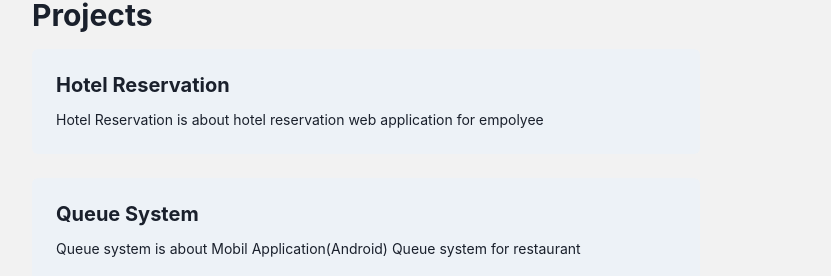
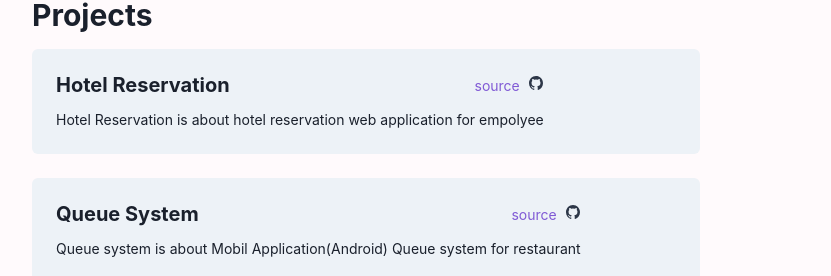
Before and after one commit to markmark345/markmark345.github.io, a Next.js app: page / in a window 1280 px wide. Shown: the part 475-751 px from the top of the page, without its empty margins (224-1055 px from the left). Built offline with nearby package versions, Linux system fonts and the light colour scheme.

Commit message:
fix project

```diff
--- a/components/LinkCard.js
+++ b/components/LinkCard.js
@@ -1,51 +1,34 @@
-import React from "react";
 import NextLink from "next/link";
-import { chakra, useColorModeValue } from "@chakra-ui/react";
+import {
+    Link,
+    LinkProps,
+    Icon,
+    HStack,
+    useColorModeValue as mode,
+  } from '@chakra-ui/react';
+  import { IoLogoGithub } from "react-icons/io5";
 
-const LinkCard = (props) => {
-  const href = props.href;
-  const isInternalLink = href && (href.startsWith("/") || href.startsWith("#"));
+  const LinkCard = ({ children, ...linkProps }) => {
+    return (
+      <span>
+        <Link
+          {...linkProps}
+          color={mode('purple.500', 'purple.300')}
+          display='inline-flex'
+          alignItems='center'
+          isExternal
+          target='_blank'
+        >
+          {children}
+        </Link>
+        <Icon
+          as={IoLogoGithub}
+          ml={2}
+          color={mode('gray.700', 'white')}
+          display='inline'
+        />
+      </span>
+    );
+  };
 
-  return props.unstyled ? (
-    isInternalLink ? (
-      <NextLink href={href}>
-        <chakra.a {...props} />
-      </NextLink>
-    ) : (
-      <chakra.a {...props} />
-    )
-  ) : isInternalLink ? (
-    <NextLink href={href}>
-      <chakra.a
-        borderBottom="2px"
-        borderRadius="1px"
-        transition="all 0.3s"
-        transitionTimingFunction="cubic-bezier(0.4, 0, 0.2, 1)"
-        borderColor={useColorModeValue("primaryD.200", "primary.200")}
-        color={useColorModeValue("primaryD.200", "primary.600")}
-        _hover={{
-          borderColor: useColorModeValue("primaryD.200", "primary.200"),
-          color: useColorModeValue("primaryD.200", "primary.200"),
-          backgroundColor: useColorModeValue("primaryD.200", "primary.200"),
-        }}
-        {...props}
-      />
-    </NextLink>
-  ) : (
-    <chakra.a
-      borderBottom="2px"
-      borderRadius="1px"
-      borderColor={useColorModeValue("primary.400", "primary.400")}
-      color={useColorModeValue("primaryD.300", "primary.300")}
-      transition="all 0.3s"
-      transitionTimingFunction="cubic-bezier(0.4, 0, 0.2, 1)"
-      _hover={{
-        color: useColorModeValue("primaryD.50", "primaryD.200"),
-        backgroundColor: useColorModeValue("primary.400", "primary.400"),
-      }}
-      {...props}
-    />
-  );
-};
-
-export default LinkCard
+  export default LinkCard;
--- a/components/hero.js
+++ b/components/hero.js
@@ -1,5 +1,4 @@
 import {
-  Container,
   Button,
   Icon,
   Box,
@@ -7,7 +6,6 @@ import {
   Image,
   Text,
   AspectRatio,
-  HStack,
   Flex,
   VStack,
   Stack,
--- a/components/projects/projects.js
+++ b/components/projects/projects.js
@@ -6,20 +6,10 @@ const Project = () => {
   return (
     <VStack w="full" alignItems="flex-start" spacing={4} as="section">
       <Heading size="lg">Projects</Heading>
-      {/* <SimpleGrid columns={1} spacing={4} mt={8} w="100%">
-        {jsproject.map((data, key) => (
-          <ProjectCard
-            key={key}
-            title={data.title}
-            github={data.github}
-            description={data.description}
-          />
-        ))}
-      </SimpleGrid> */}
       <List spacing={6}>
         {jsproject.map((data, key) => (
           <ListItem key={key} github={data.github}>
-            <ProjectCard title={data.title} description={data.description} />
+            <ProjectCard title={data.title} description={data.description} github={data.github}/>
           </ListItem>
         ))}
       </List>
--- a/components/projects/projectsCard.js
+++ b/components/projects/projectsCard.js
@@ -1,11 +1,13 @@
 import {
   VStack,
+  Button,
   HStack,
   Stack,
   AspectRatio,
   Heading,
   Text,
   LinkBox,
+  Link,
   LinkOverlay,
   Icon,
   CircularProgress,
@@ -14,12 +16,13 @@ import {
   useColorModeValue as mode,
 } from "@chakra-ui/react";
 
+import LinkItem from "../LinkItem";
 import LinkCard from "../LinkCard";
 import { jsproject } from "../../data/jsprojects";
 
-const ProjectCard = ({ title, description }) => {
+const ProjectCard = ({ title, description, github }) => {
   return (
-    <LinkBox as="article">
+    <LinkBox  as="article" >
       <Stack
         direction={{ base: "colum", md: "row" }}
         p={6}
@@ -43,6 +46,11 @@ const ProjectCard = ({ title, description }) => {
               <Heading size="md" weight="semibold">
                 {title}
               </Heading>
+              <LinkOverlay as={LinkCard} href={github}>
+                <Text color="inherit" fontSize="sm">
+                  source
+                </Text>
+              </LinkOverlay>
             </Stack>
           </VStack>
           <Text fontSize="sm">{description}</Text>
--- a/styles/theme/gradeintsColor.js
+++ /dev/null
@@ -1,3 +0,0 @@
-export const gradients = {
-    greenToBlue: 'linear(to-r, green.400, green.500, blue.100)'
-  }
--- a/styles/theme/theme.js
+++ b/styles/theme/theme.js
@@ -6,7 +6,7 @@ const customTheme = extendTheme({
         global: (props) => ({
             body: {
                 // bgGradient:'linear(to-r, #3a6186, #89253e)' FFE459
-                bg: mode('#f2f2f2', '#202023') (props)
+                bg: mode('#FFFAFC', '#202023') (props)
             },
         }),
     },
```
